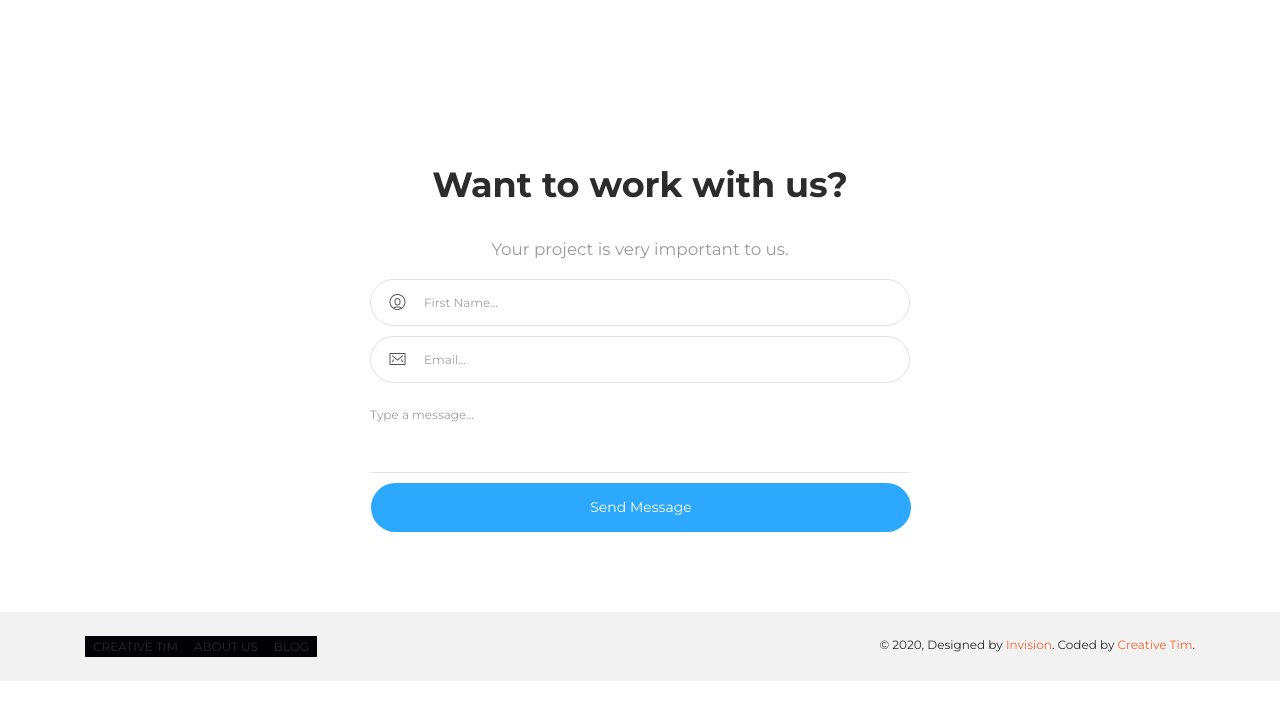
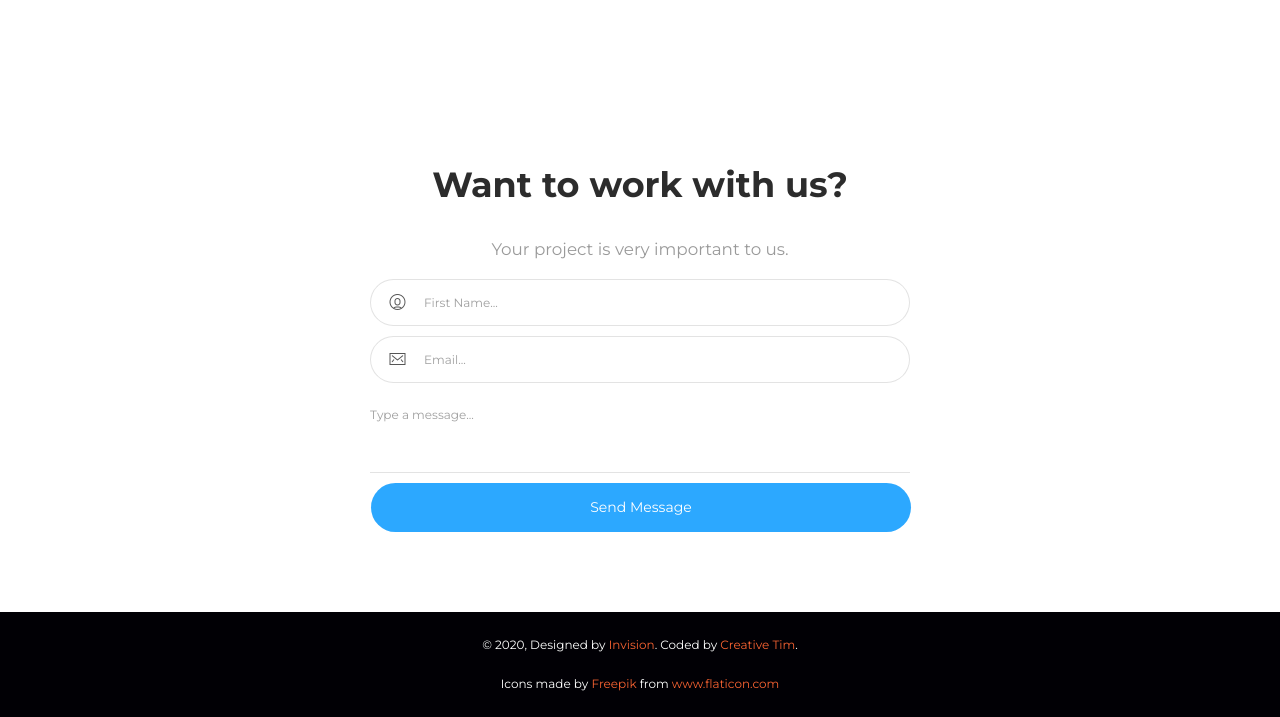
Before and after one commit to bhjlv/bhjlv.github.io, a React app: page /landing-page in a window 1280 px wide. Shown: the part 5132-5849 px from the top of the page. Before the commit the page ends 5813 px from the top, so only its background shows below. Built offline with nearby package versions, Linux system fonts and the light colour scheme.

Commit message:
Add icons credit to footer

```diff
--- a/src/assets/css/custom.css
+++ b/src/assets/css/custom.css
@@ -32,10 +32,19 @@
     width: 50px;
 }
 
-nav {
+.fixed-top {
     background: #010005;
 }
 
+.footer {
+    background: #010005 !important;
+}
+
+.footer .copyright {
+    text-align: center !important;
+    float: unset;
+    color: white;
+}
 
 .workitem {
     margin: 20px;
--- a/src/components/Footers/CustomFooter.js
+++ b/src/components/Footers/CustomFooter.js
@@ -11,34 +11,6 @@ function DefaultFooter() {
     <>
       <footer className="footer footer-default">
         <Container>
-          <nav>
-            <ul>
-              <li>
-                <a
-                  href="https://www.creative-tim.com?ref=nukr-default-footer"
-                  target="_blank"
-                >
-                  Creative Tim
-                </a>
-              </li>
-              <li>
-                <a
-                  href="http://presentation.creative-tim.com?ref=nukr-default-footer"
-                  target="_blank"
-                >
-                  About Us
-                </a>
-              </li>
-              <li>
-                <a
-                  href="http://blog.creative-tim.com?ref=nukr-default-footer"
-                  target="_blank"
-                >
-                  Blog
-                </a>
-              </li>
-            </ul>
-          </nav>
           <div className="copyright" id="copyright">
             © {new Date().getFullYear()}, Designed by{" "}
             <a
@@ -55,6 +27,10 @@ function DefaultFooter() {
               Creative Tim
             </a>
             .
+          </div> <br/>
+          <div className='copyright'>
+          Icons made by <a href="https://www.flaticon.com/authors/freepik" title="Freepik">Freepik</a> from <a href="https://www.flaticon.com/" title="Flaticon"> www.flaticon.com</a>
+
           </div>
         </Container>
       </footer>
```
